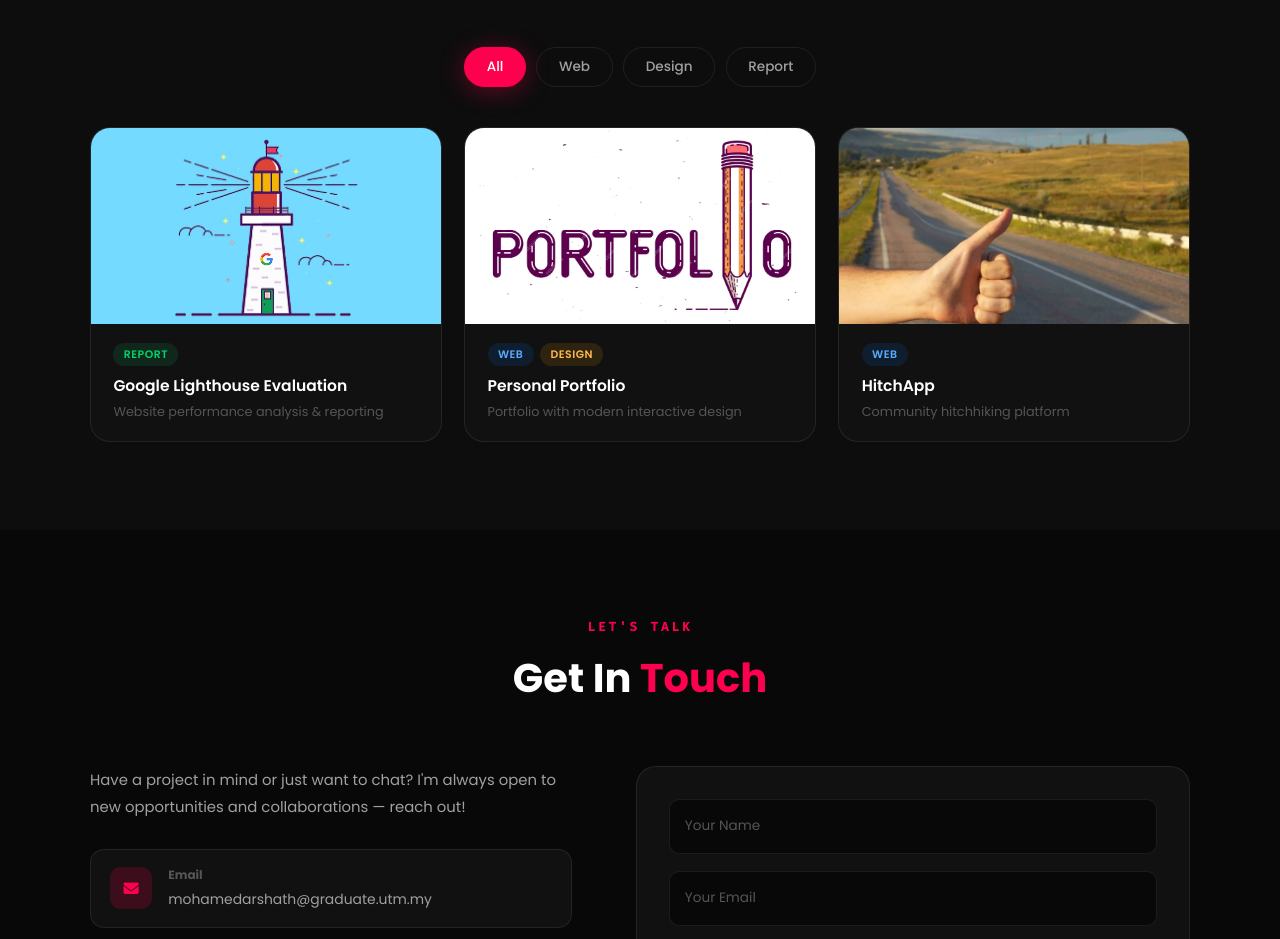
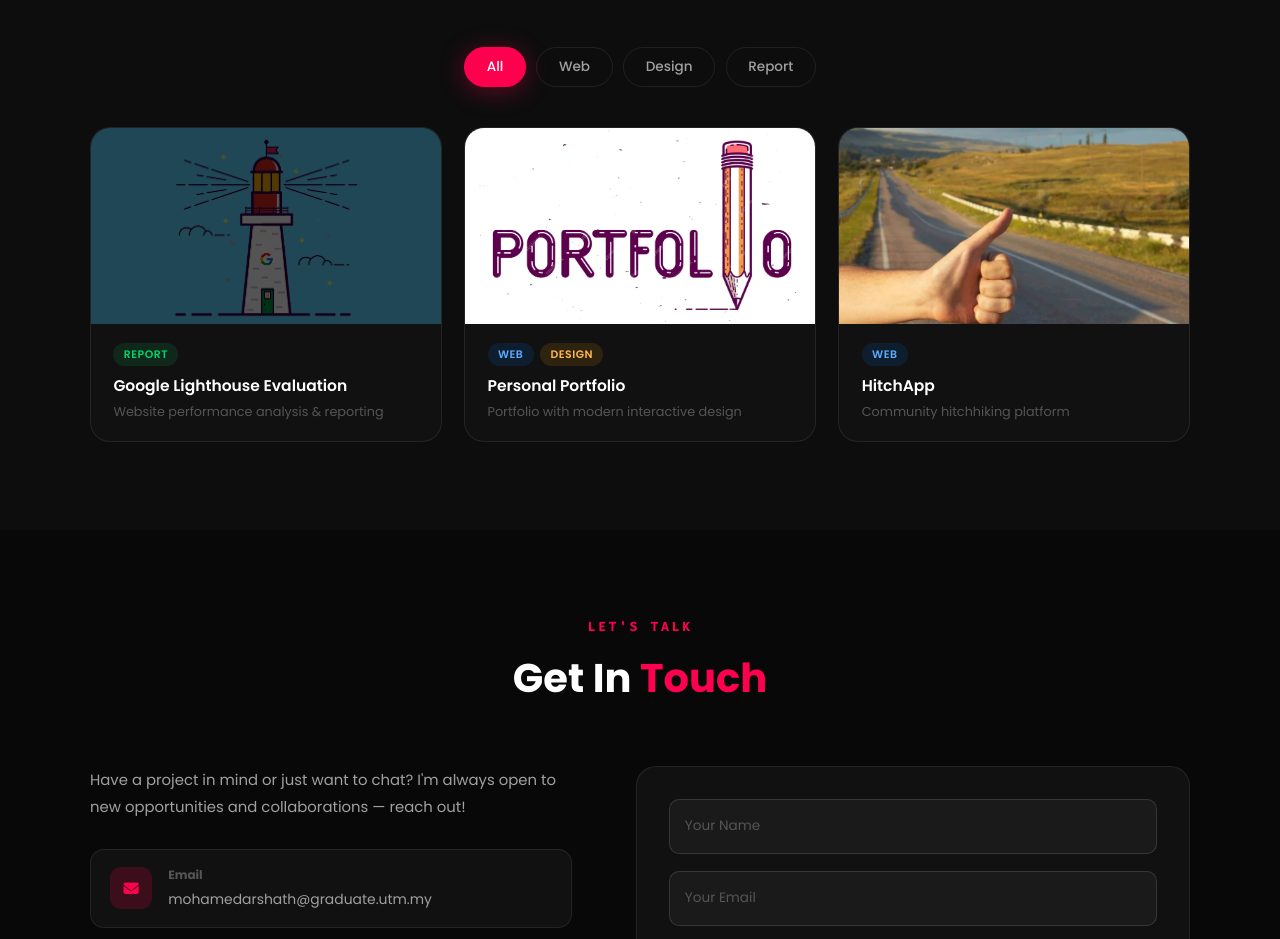
Before and after one commit to Mohamedarshathsaleem/mohamedarshathsaleem.github.io, a plain HTML site: page index.html in a window 1280 px wide. Shown: the part 2580-3519 px from the top of the page. Drawn offline with Linux system fonts and the light colour scheme.

Commit message:
Fix UI issues: visited link colors, report image contrast, form inputs, mobile menu resize
Co-Authored-By: Claude Sonnet 4.6 <noreply@anthropic.com>

```diff
--- a/script.js
+++ b/script.js
@@ -164,6 +164,7 @@ hamburger.addEventListener('click', openMenu);
 closeBtn.addEventListener('click', closeMenu);
 overlay.addEventListener('click', closeMenu);
 mobileLinks.forEach(l => l.addEventListener('click', closeMenu));
+window.addEventListener('resize', () => { if (window.innerWidth > 900) closeMenu(); });
 
 /* ============================================================
    SCROLL REVEAL (Intersection Observer)
--- a/style.css
+++ b/style.css
@@ -41,6 +41,7 @@ body {
 
 img { display: block; max-width: 100%; }
 a { color: inherit; text-decoration: none; }
+a:visited { color: inherit; }
 ul { list-style: none; }
 button { font-family: inherit; }
 
@@ -718,11 +719,19 @@ section {
     position: relative;
     aspect-ratio: 16 / 9;
     overflow: hidden;
+    background: var(--bg-card);
 }
 .p-img img {
     width: 100%; height: 100%;
     object-fit: cover;
     transition: transform 0.55s ease;
+}
+
+.p-card[data-category="report"] .p-img img {
+    filter: brightness(0.35) contrast(1.1);
+}
+.p-card[data-category="report"]:hover .p-img img {
+    filter: brightness(0.22) contrast(1.1);
 }
 .p-card:hover .p-img img { transform: scale(1.07); }
 
@@ -851,8 +860,8 @@ section {
 .form-group input,
 .form-group textarea {
     width: 100%;
-    background: var(--bg);
-    border: 1.5px solid var(--border);
+    background: rgba(255, 255, 255, 0.04);
+    border: 1.5px solid rgba(255, 255, 255, 0.12);
     color: var(--text);
     padding: 1.5rem 1rem 0.5rem;
     border-radius: 10px;
```
